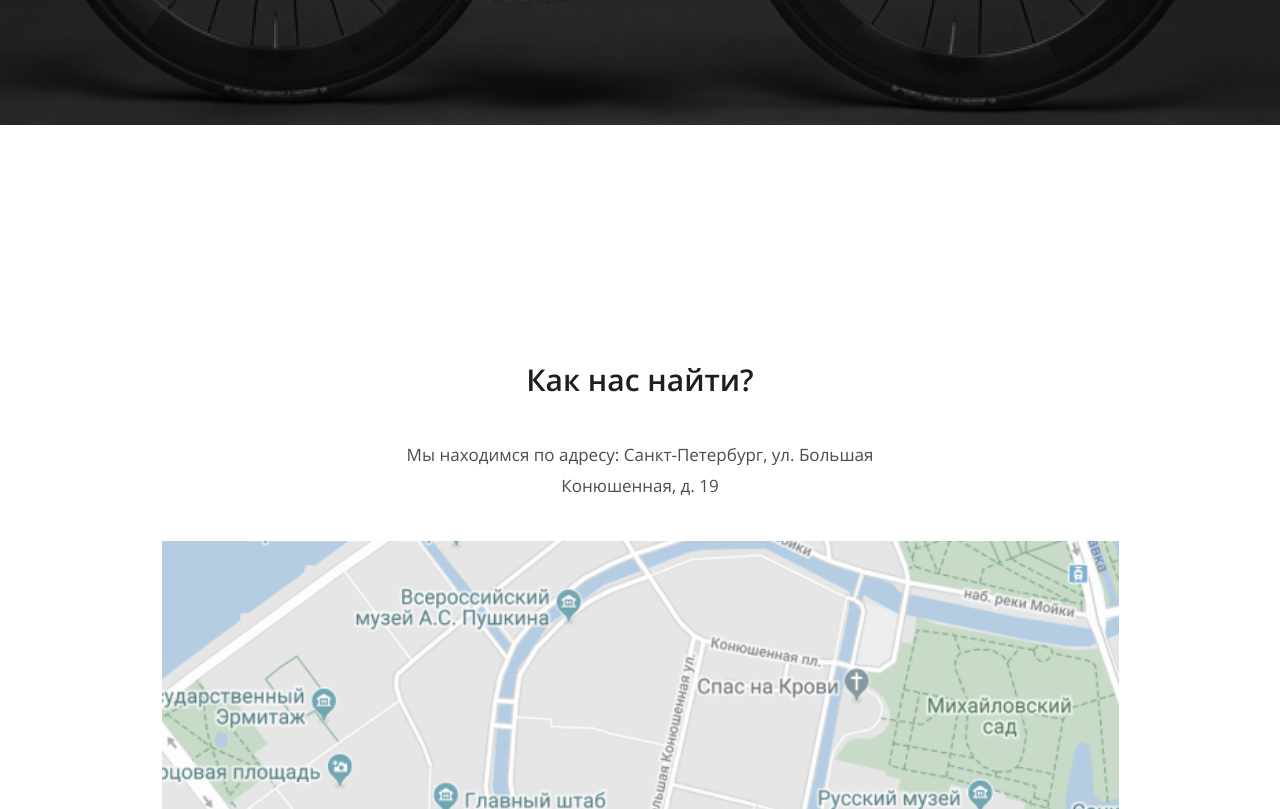
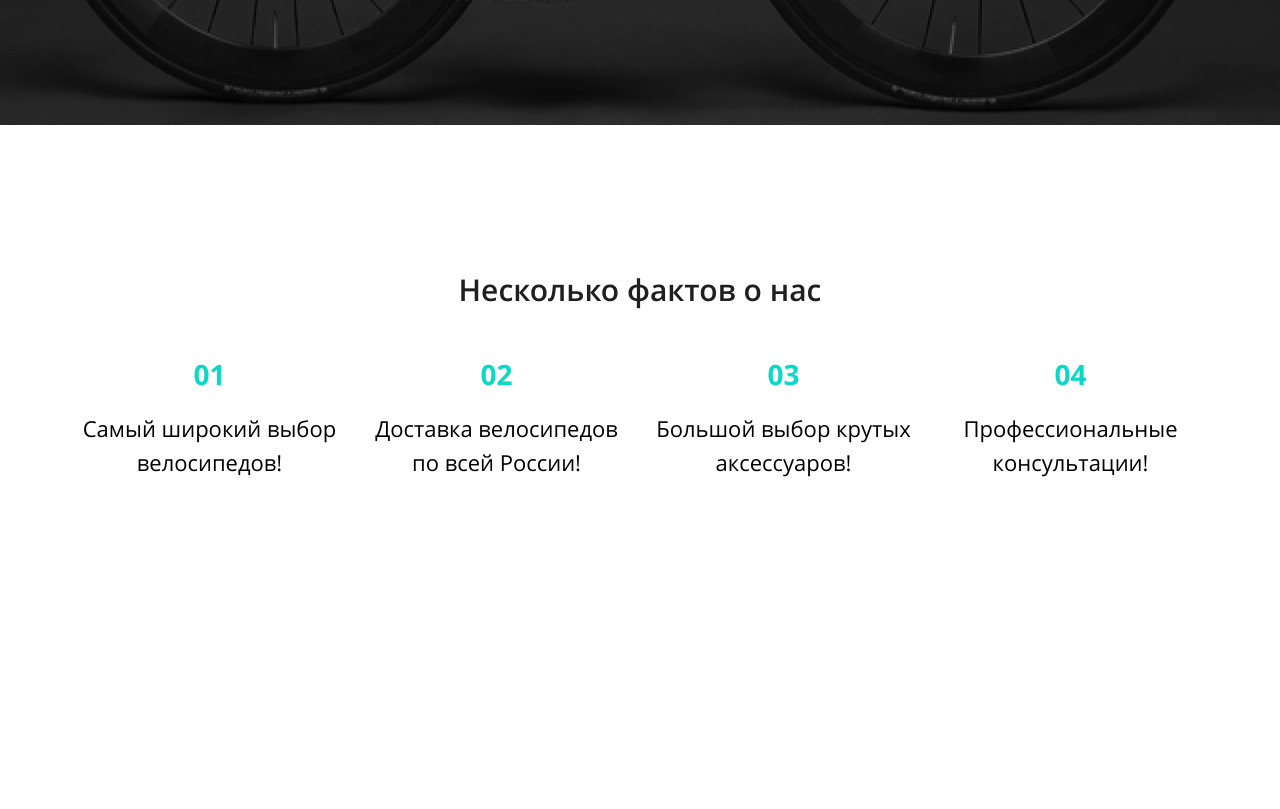
Before and after one commit to ks123kirill/bikes, a website: page source/index.html in a window 1280 px wide. Shown: the part 700-1509 px from the top of the page. Drawn offline with nearby package versions, Linux system fonts and the light colour scheme; files that its build step writes are made by us from their sources.

Commit message:
Сверстан блок .advantages

```diff
--- a/source/index.html
+++ b/source/index.html
@@ -64,7 +64,27 @@
         </div>
 
       </section>
-      <section class="about-us"></section>
+      <section class="advantages">
+        <h2>Несколько фактов о нас</h2>
+        <ul>
+          <li>
+            <h3>01</h3>
+            <p>Самый широкий выбор велосипедов!</p>
+          </li>
+          <li>
+            <h3>02</h3>
+            <p>Доставка велосипедов по всей России!</p>
+          </li>
+          <li>
+            <h3>03</h3>
+            <p>Большой выбор крутых аксессуаров!</p>
+          </li>
+          <li>
+            <h3>04</h3>
+            <p>Профессиональные консультации!</p>
+          </li>
+        </ul>
+      </section>
       <section class="bike-types"></section>
       <section class="bike-videos"></section>
     </main>
--- /dev/null
+++ b/source/sass/blocks/advantages.scss
@@ -0,0 +1,89 @@
+.advantages {
+  max-width: 1185px;
+  padding: 150px 30px 100px 30px;
+  margin: 0 auto;
+}
+
+.advantages h2 {
+  @include text-title-l();
+  padding-bottom: 50px;
+  margin: 0;
+}
+
+.advantages ul {
+  display: flex;
+  flex-wrap: wrap;
+  justify-content: center;
+  list-style: none;
+  padding: 0;
+  margin: 0;
+}
+
+.advantages li {
+  flex-basis: 263px;
+  margin-bottom: 30px;
+}
+
+.advantages li:not(:nth-child(4n)) {
+  margin-right: 24px;
+}
+
+.advantages h3 {
+  font-weight: 700;
+  font-size: 28px;
+  line-height: 38px;
+  color: var(--basic-green);
+  padding-bottom: 18px;
+  margin: 0;
+}
+
+.advantages p {
+  font-weight: 400;
+  font-size: 22px;
+  line-height: 34px;
+  margin: 0;
+}
+
+@media (max-width: $desktop-width - 1px) {
+  .advantages {
+    max-width: 549px;
+    padding: 413px 0 100px 0;
+  }
+
+  .advantages li {
+    margin-bottom: 38px;
+
+    &:not(:nth-child(4n)) {
+      margin-right: initial;
+    }
+
+    &:not(:nth-child(2n)) {
+      margin-right: 23px;
+    }
+  }
+
+  .advantages h2 {
+    @include text-title-m();
+    padding-bottom: 30px;
+  }
+}
+
+@media (max-width: $tablet-width - 1px) {
+  .advantages {
+    padding: 431px 14px 100px 14px;
+  }
+
+  .advantages li {
+    flex-basis: 272px;
+    margin-bottom: 38px;
+
+    &:not(:nth-child(2n)) {
+      margin-right: initial;
+    }
+  }
+
+  .advantages p {
+    font-size: 18px;
+  }
+}
+/////
--- a/source/sass/blocks/form.scss
+++ b/source/sass/blocks/form.scss
@@ -64,10 +64,6 @@
     color: var(--basic-black);
     margin: 0 0 29px 0;
   }
-
-  .form input::placeholder {
-    padding-left: 20px;
-  }
 }
 
 @media (max-width: $tablet-width - 1px) {
--- a/source/sass/blocks/main-footer.scss
+++ b/source/sass/blocks/main-footer.scss
@@ -5,7 +5,7 @@
 }
 
 .main-footer h2 {
-  @include text-title();
+  @include text-title-l();
   max-width: 555px;
   padding-bottom: 44px;
   margin: 0 auto;
--- a/source/sass/global/variables.scss
+++ b/source/sass/global/variables.scss
@@ -19,9 +19,15 @@ $desktop-width: 1024px; // от 1024px и выше
 $tablet-width: 768px; // 768px - 1023px;
 $mobile-width: 320px; // 320px - 767px;
 
-@mixin text-title() {
+@mixin text-title-l() {
   font-weight: 600;
   font-size: 30px;
   line-height: 30px;
   color: var(--basic-black-lighten);
 }
+
+@mixin text-title-m {
+  font-weight: 600;
+  font-size: 24px;
+  line-height: 41px;
+}
--- a/source/sass/style.scss
+++ b/source/sass/style.scss
@@ -14,5 +14,6 @@
 @import "blocks/selection.scss";
 @import "blocks/selection-block.scss";
 @import "blocks/form.scss";
+@import "blocks/advantages.scss";
 @import "blocks/main-footer.scss";
 // stylelint: Undefined rule no-invalid-position-at-import-rule Чего ему надо?
```
Also changed, not shown: build/css/style.min.css, build/index.html, 1 other file.
